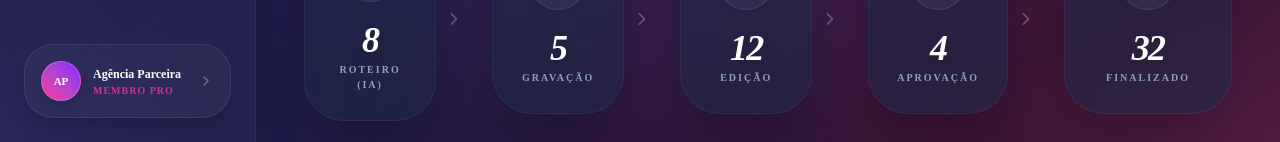
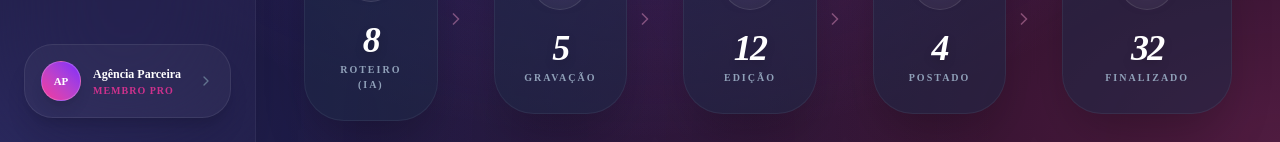
Before and after one commit to victordeassis6-creator/AGENCYHUB, a Next.js app: page / in a window 1280 px wide. Shown: the part 658-800 px from the top of the page. Built offline with nearby package versions, Linux system fonts and the light colour scheme.

Commit message:
Dashboard: Update pipeline stage label (Aprovação -> Postado)

```diff
--- a/app/page.tsx
+++ b/app/page.tsx
@@ -20,7 +20,7 @@ export default function Dashboard() {
     { label: "Roteiro (IA)", count: 8, icon: Zap, color: "text-pink-400" },
     { label: "Gravação", count: 5, icon: Camera, color: "text-violet-400" },
     { label: "Edição", count: 12, icon: Scissors, color: "text-pink-400" },
-    { label: "Aprovação", count: 4, icon: Eye, color: "text-violet-400" },
+    { label: "Postado", count: 4, icon: Eye, color: "text-violet-400" },
     { label: "Finalizado", count: 32, icon: CheckCircle2, color: "text-pink-400" },
   ]
 
```
